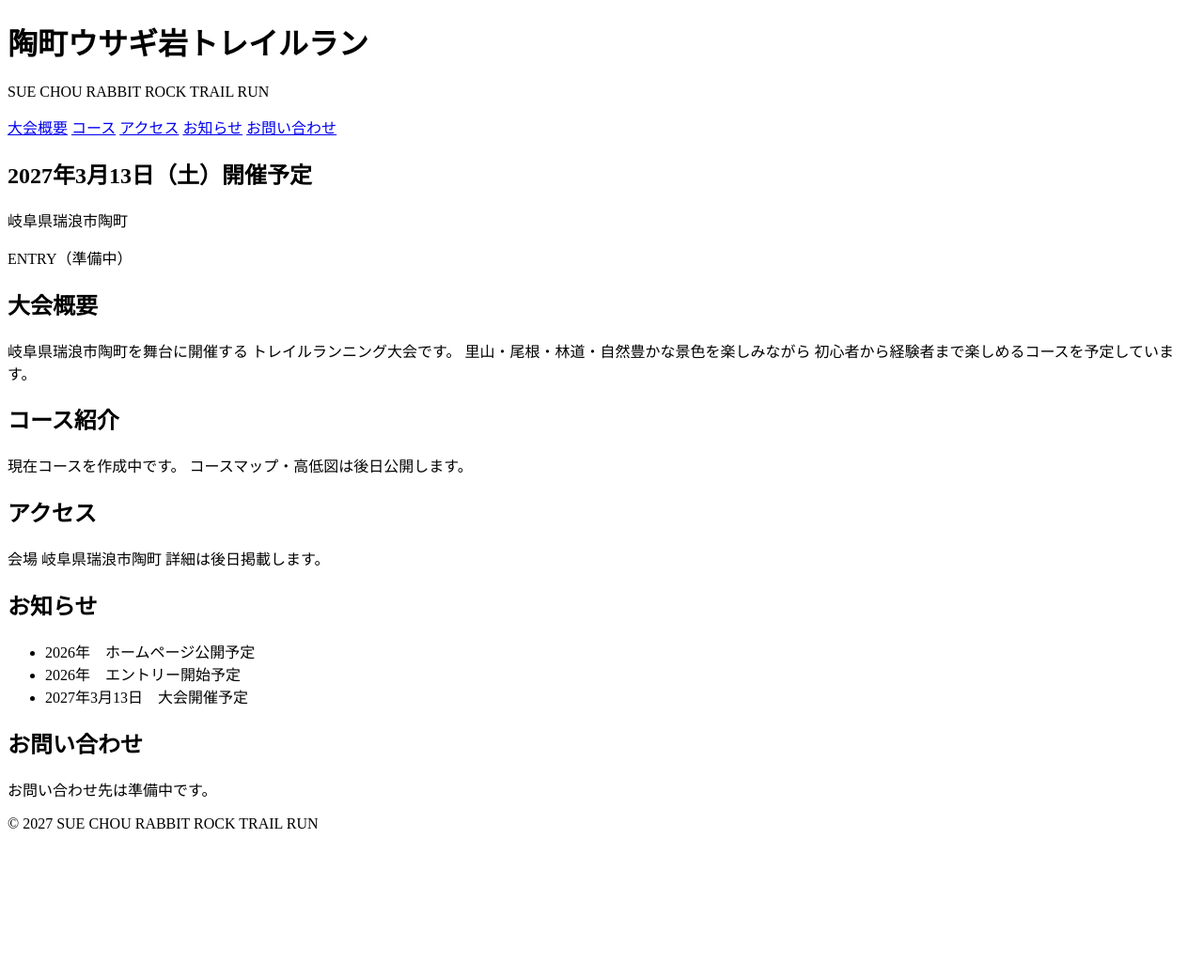
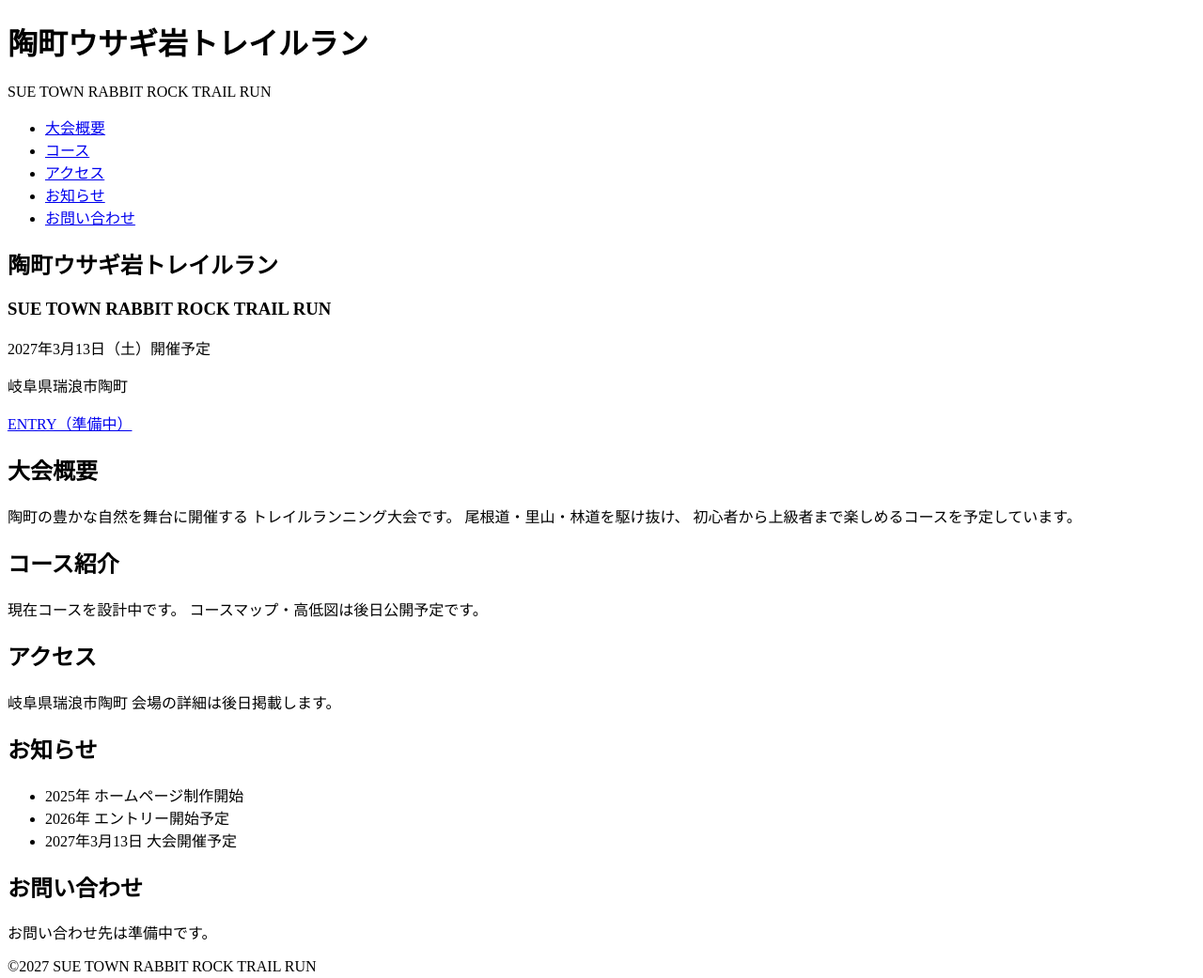
Before and after one commit to sue-trail/sue-trail.github.io, a plain HTML site: page index.html in a window 1280 px wide. Shown: the whole page at 94% size. Before the commit the page ends 902 px from the top, so only its background shows below. Drawn offline with Linux system fonts and the light colour scheme.

Commit message:
Update index.html

```diff
--- a/index.html
+++ b/index.html
@@ -4,7 +4,7 @@
 <meta charset="UTF-8">
 <meta name="viewport" content="width=device-width, initial-scale=1.0">
 
-<title>陶町ウサギ岩トレイルラン | SUE CHOU RABBIT ROCK TRAIL RUN</title>
+<title>陶町ウサギ岩トレイルラン | SUE TOWN RABBIT ROCK TRAIL RUN</title>
 
 <link rel="stylesheet" href="css/style.css">
 
@@ -14,33 +14,57 @@
 
 <header>
 
+<div class="logo">
+
 <h1>陶町ウサギ岩トレイルラン</h1>
 
-<p class="subtitle">
-SUE CHOU RABBIT ROCK TRAIL RUN
-</p>
+<p>SUE TOWN RABBIT ROCK TRAIL RUN</p>
+
+</div>
 
 <nav>
 
-<a href="#about">大会概要</a>
+<ul>
 
-<a href="#course">コース</a>
+<li><a href="#about">大会概要</a></li>
 
-<a href="#access">アクセス</a>
+<li><a href="#course">コース</a></li>
 
-<a href="#news">お知らせ</a>
+<li><a href="#access">アクセス</a></li>
 
-<a href="#contact">お問い合わせ</a>
+<li><a href="#news">お知らせ</a></li>
+
+<li><a href="#contact">お問い合わせ</a></li>
+
+</ul>
 
 </nav>
 
 </header>
 
+
+
 <section class="hero">
 
+<div class="hero-text">
+
 <h2>
+
+陶町ウサギ岩トレイルラン
+
+</h2>
+
+<h3>
+
+SUE TOWN RABBIT ROCK TRAIL RUN
+
+</h3>
+
+<p>
+
 2027年3月13日（土）開催予定
-</h2>
+
+</p>
 
 <p>
 
@@ -48,13 +72,17 @@ SUE CHOU RABBIT ROCK TRAIL RUN
 
 </p>
 
-<a class="entry-button">
+<a href="#" class="entry">
 
 ENTRY（準備中）
 
 </a>
 
+</div>
+
 </section>
+
+
 
 <section id="about">
 
@@ -62,15 +90,19 @@ ENTRY（準備中）
 
 <p>
 
-岐阜県瑞浪市陶町を舞台に開催する
+陶町の豊かな自然を舞台に開催する
+
 トレイルランニング大会です。
 
-里山・尾根・林道・自然豊かな景色を楽しみながら
-初心者から経験者まで楽しめるコースを予定しています。
+尾根道・里山・林道を駆け抜け、
+
+初心者から上級者まで楽しめるコースを予定しています。
 
 </p>
 
 </section>
+
+
 
 <section id="course">
 
@@ -78,13 +110,15 @@ ENTRY（準備中）
 
 <p>
 
-現在コースを作成中です。
+現在コースを設計中です。
 
-コースマップ・高低図は後日公開します。
+コースマップ・高低図は後日公開予定です。
 
 </p>
 
 </section>
+
+
 
 <section id="access">
 
@@ -92,15 +126,15 @@ ENTRY（準備中）
 
 <p>
 
-会場
-
 岐阜県瑞浪市陶町
 
-詳細は後日掲載します。
+会場の詳細は後日掲載します。
 
 </p>
 
 </section>
+
+
 
 <section id="news">
 
@@ -108,15 +142,17 @@ ENTRY（準備中）
 
 <ul>
 
-<li>2026年　ホームページ公開予定</li>
+<li>2025年 ホームページ制作開始</li>
 
-<li>2026年　エントリー開始予定</li>
+<li>2026年 エントリー開始予定</li>
 
-<li>2027年3月13日　大会開催予定</li>
+<li>2027年3月13日 大会開催予定</li>
 
 </ul>
 
 </section>
+
+
 
 <section id="contact">
 
@@ -130,16 +166,18 @@ ENTRY（準備中）
 
 </section>
 
+
+
 <footer>
 
 <p>
 
-© 2027
-SUE CHOU RABBIT ROCK TRAIL RUN
+©2027 SUE TOWN RABBIT ROCK TRAIL RUN
 
 </p>
 
 </footer>
 
 </body>
+
 </html>
```
